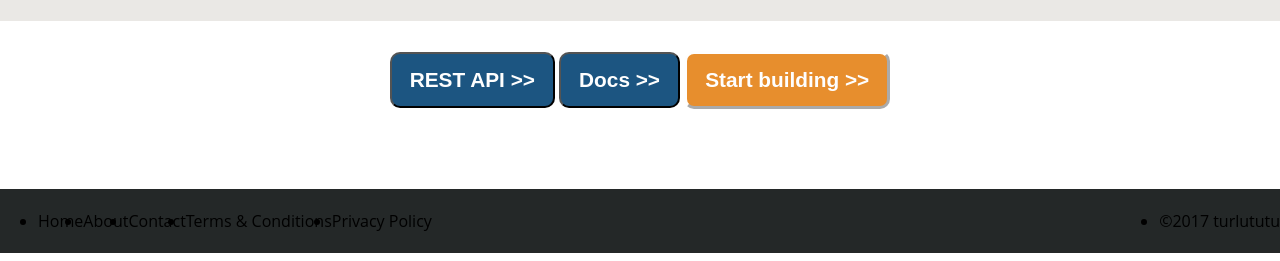
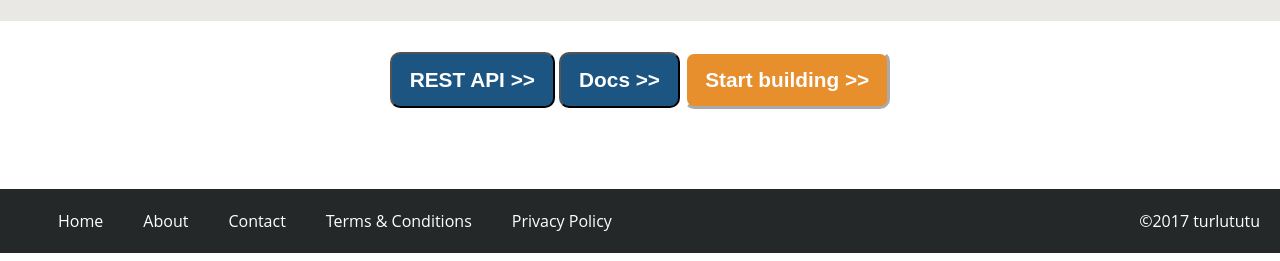
Before and after one commit to LucianoCaturano/learning-sass, a plain HTML site: page index.html in a window 1280 px wide. Shown: the part 1080-1341 px from the top of the page. Drawn offline with Linux system fonts and the light colour scheme.

Commit message:
finalisation

```diff
--- a/assets/scss/style.scss
+++ b/assets/scss/style.scss
@@ -17,17 +17,15 @@ body{
 }
 
 // Début MENU
+/* ----------- Début MENU ------------- */
 
-nav{
+.premier {
   width: 100%;
   margin: -17px 0px 0px -10px;
   padding-top: 5px;
   padding-right: 5px;
   background: #28292a;
   position:fixed;
-}
-
-nav {
       ul{
   display: flex;
   flex-direction: row;
@@ -203,6 +201,7 @@ ul .AppTruck{
   width: 50px;
   vertical-align:bottom;
   padding-top: 20px;
+
 }
 
 .appli .ProductHunt{
@@ -237,7 +236,7 @@ ul .AppTruck{
 /* ----------- Fin LOGOS ------------------------ */
 
 /* ---------- Début FOOTER ----------- */
-footer{
+.second {
   width: 100%;
   height: auto;
   margin-top: 80px;
@@ -246,12 +245,18 @@ footer{
   padding-top: 5px;
   padding-bottom: 5px;
   background-color:#242828;
+  color: white;
+  ul{
+    display: flex;
+  }
+  li{
+    padding-left: 20px;
+    padding-right: 20px;
+    list-style-type: none;
+  }
 }
 
-footer ul{
-  display: flex;
 
-}
 
 .Copyright{
   position: absolute;
--- a/index.html
+++ b/index.html
@@ -8,7 +8,7 @@
      <title>Turlututu</title>
 </head>
 <body>
-     <nav>
+     <nav class="premier">
           <ul>
                <img src="assets/img/restdblogo.png" alt="logo">
                <li>Features</li>
@@ -78,6 +78,7 @@
      </div>
 
      <footer>
+          <nav class="second">
           <ul>
                <li>Home</li>
                <li>About</li>
@@ -86,6 +87,7 @@
                <li>Privacy Policy</li>
                <li class="Copyright">©2017 turlututu</li>
           </ul>
+          </nav>
      </footer>
 </body>
 </html>
```
Also changed, not shown: assets/css/style.css, 1 other file.
